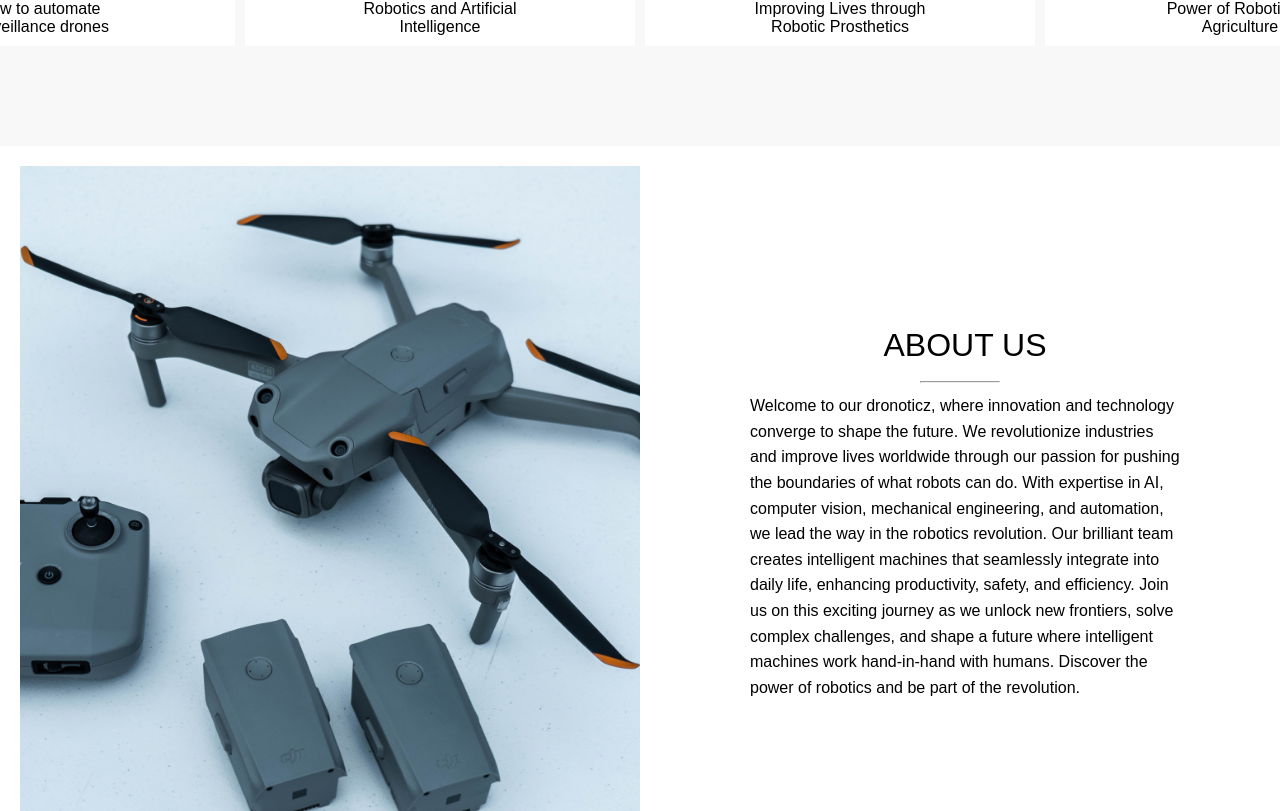
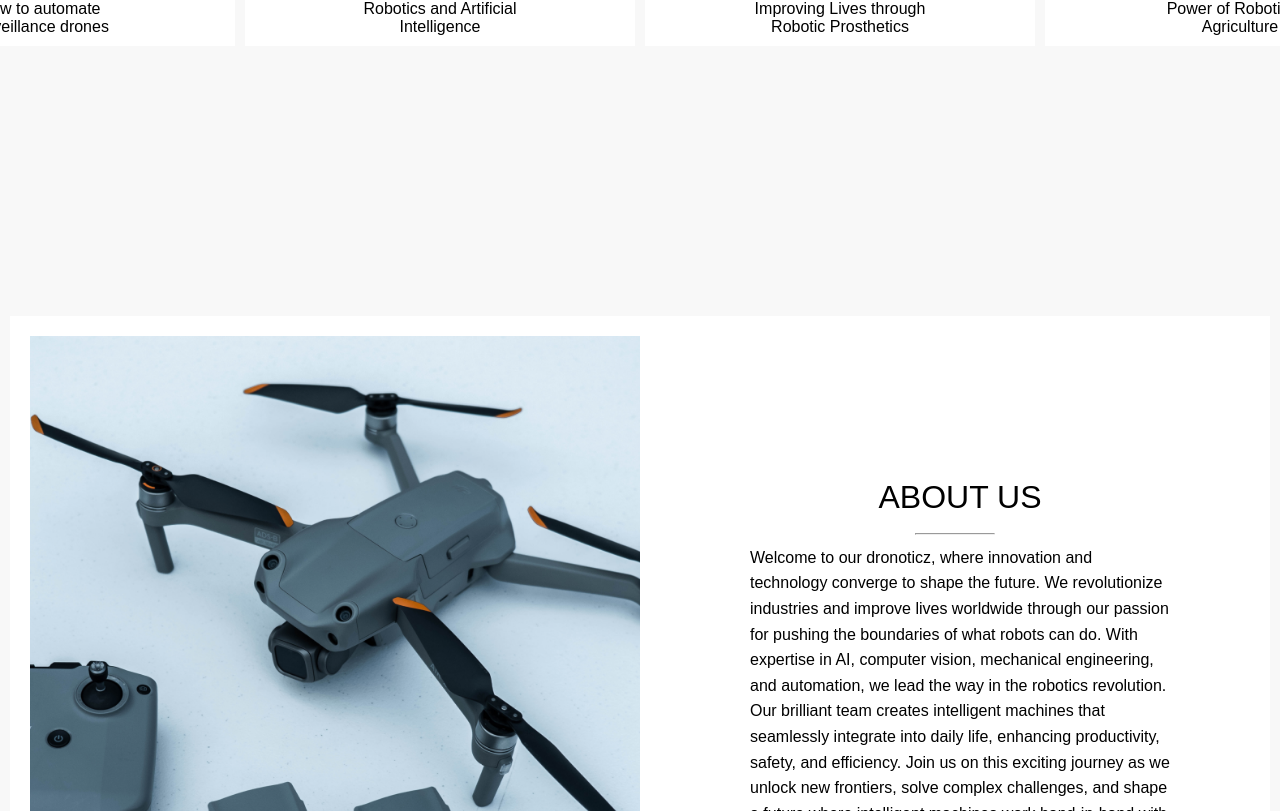
Before and after one commit to ST10107850/dronoticz, a React (Create React App) app: page / in a window 1280 px wide. Shown: the part 1209-2020 px from the top of the page. Built offline with nearby package versions, Linux system fonts and the light colour scheme.

Commit message:
Adding margin for about

```diff
--- a/src/Style/Stylesheet.css
+++ b/src/Style/Stylesheet.css
@@ -183,7 +183,8 @@ header .backdrop{
     padding: 20px;
     background-color: white;
     padding: 20px;
-    margin-top: 10vh;
+    margin-left: 10px;
+    margin-right: 10px;
 }
 
 .about img {
```
